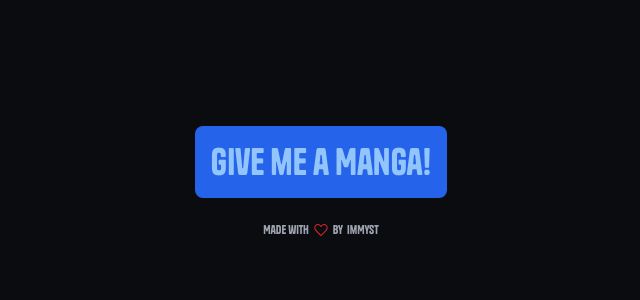
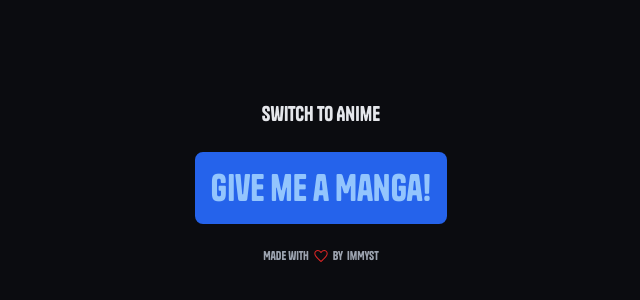
Before and after one commit to ImMyst/give-manga, a Next.js app: page / in a window 1280 px wide. Shown: the part 218-518 px from the top of the page, without its empty margins (319-959 px from the left). Built offline with nearby package versions, Linux system fonts and the light colour scheme.

Commit message:
feat: add navbar for navigation

```diff
--- a/app/layout.tsx
+++ b/app/layout.tsx
@@ -2,6 +2,7 @@ import "./globals.css";
 import localFont from "@next/font/local";
 import cn from "clsx";
 import About from "components/About";
+import Navbar from "components/Navbar";
 
 const Tanker = localFont({ src: "../public/fonts/Tanker.woff2" });
 
@@ -20,6 +21,7 @@ export default function RootLayout({
             "bg-[#0B0C10] relative flex-col overflow-auto p-4 space-y-6 flex text-center text-yellow-50 w-screen max-w-3xl m-auto h-screen items-center justify-center"
           )}
         >
+          <Navbar />
           {children}
           <About />
         </main>
--- /dev/null
+++ b/components/Navbar.tsx
@@ -0,0 +1,23 @@
+"use client";
+
+import Link from "next/link";
+import cn from "clsx";
+import { usePathname } from "next/navigation";
+
+export default function Navbar() {
+  const pathname = usePathname();
+  const IS_ANIME = pathname?.includes("anime");
+  return (
+    <nav>
+      <Link
+        className={cn(
+          pathname ? "decoration-orange-600" : "decoration-blue-600",
+          "text-gray-200 text-xl hover:underline hover:text-yellow-50"
+        )}
+        href={IS_ANIME ? "/" : "/anime"}
+      >
+        Switch to {IS_ANIME ? "Manga" : "Anime"}
+      </Link>
+    </nav>
+  );
+}
```
